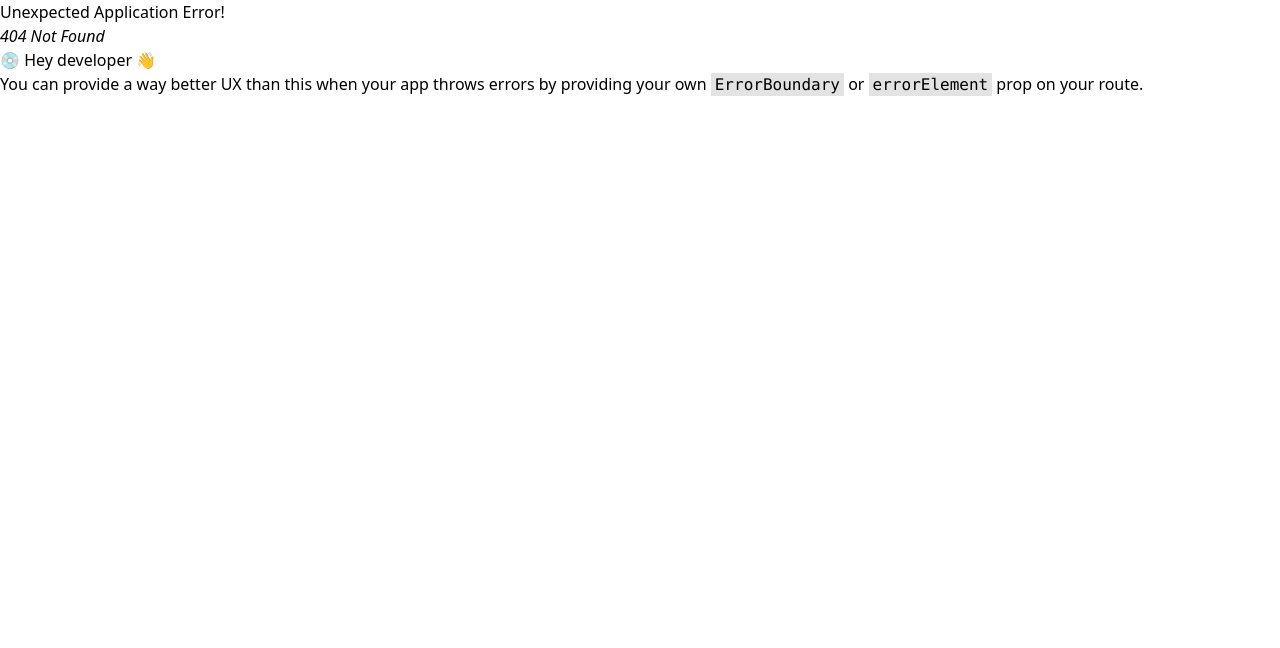
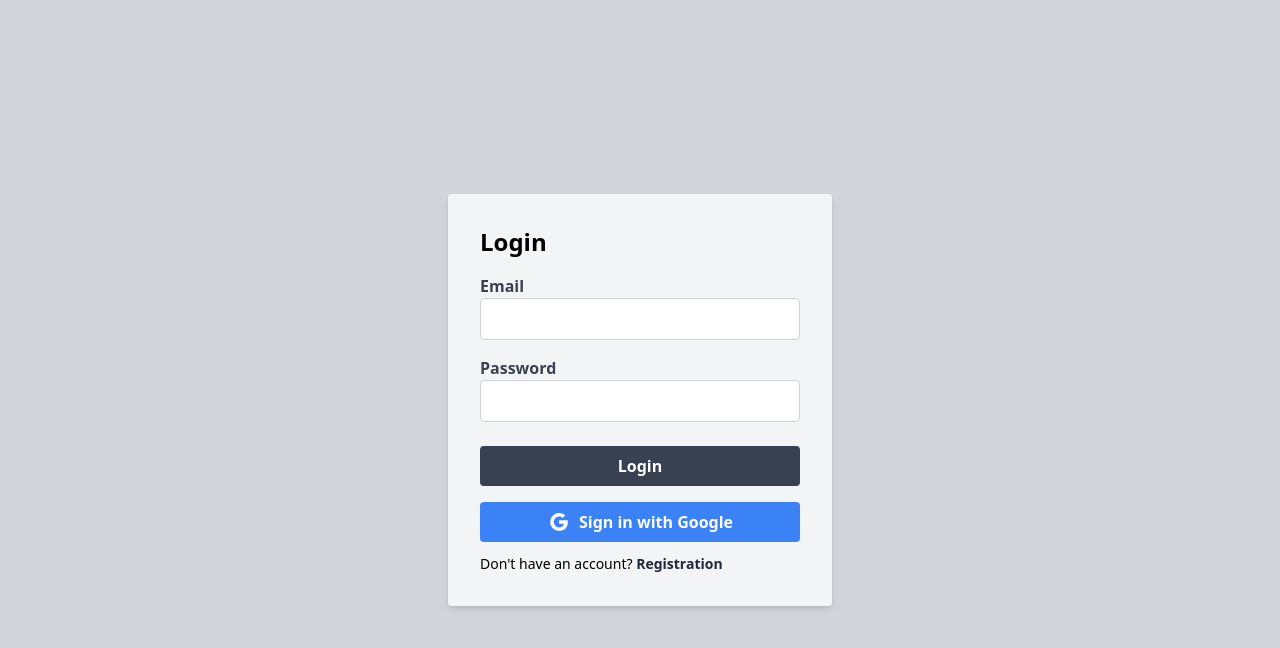
Before and after one commit to shafin90/text-client, a React (Vite) app: page /login in a window 1280 px wide. Before the commit this address had no page. Shown: the top 648 px of the page. Built offline with nearby package versions, Linux system fonts and the light colour scheme.

Commit message:
login page done

```diff
--- a/src/main.jsx
+++ b/src/main.jsx
@@ -9,6 +9,7 @@ import './index.css'
 import WelcomePage from './pages/WelcomePage/WelcomePage';
 import App from './pages/App/App';
 import RegistrationPage from './pages/RegistrationPage/RegistrationPage';
+import LoginPage from './pages/LoginPage/LoginPage';
 
 const router = createBrowserRouter([
   {
@@ -22,6 +23,10 @@ const router = createBrowserRouter([
   {
     path:'/registration',
     element:<RegistrationPage></RegistrationPage>
+  },
+  {
+    path:"/login",
+    element:<LoginPage></LoginPage>
   }
 ]);
 
--- /dev/null
+++ b/src/pages/LoginPage/LoginPage.jsx
@@ -0,0 +1,75 @@
+import { useState } from 'react';
+import {AiOutlineGoogle} from 'react-icons/ai';
+import { Link } from 'react-router-dom';
+
+const LoginPage = () => {
+    const [formData, setFormData] = useState({
+        email: '',
+        password: '',
+    });
+
+    const handleChange = (e) => {
+        const { name, value } = e.target;
+
+        setFormData({
+            ...formData,
+            [name]: value,
+        });
+    };
+
+    const handleSubmit = (e) => {
+        e.preventDefault();
+        // Handle login logic here, e.g., send data to the server
+    };
+
+    return (
+        <div className="bg-gray-300 min-h-screen flex items-center justify-center">
+            <div className="bg-gray-100 p-8 rounded shadow-md w-96">
+                <h2 className="text-2xl font-semibold mb-4">Login</h2>
+                <form onSubmit={handleSubmit}>
+                    <div className="mb-4">
+                        <label className="block text-gray-700 font-semibold">Email</label>
+                        <input
+                            type="email"
+                            name="email"
+                            value={formData.email}
+                            onChange={handleChange}
+                            className="w-full border border-gray-300 rounded px-3 py-2"
+                            required
+                        />
+                    </div>
+                    <div className="mb-4">
+                        <label className="block text-gray-700 font-semibold">Password</label>
+                        <input
+                            type="password"
+                            name="password"
+                            value={formData.password}
+                            onChange={handleChange}
+                            className="w-full border border-gray-300 rounded px-3 py-2"
+                            required
+                        />
+                    </div>
+                    <div className="mt-6">
+                        <button
+                            type="submit"
+                            className="w-full bg-gray-700 text-white font-semibold rounded py-2 hover:bg-gray-900 transition-all"
+                        >
+                            Login
+                        </button>
+                    </div>
+                </form>
+                <div className="mt-4">
+                    <button
+                        className="w-full bg-blue-500 text-white font-semibold rounded py-2 hover:bg-blue-600 transition-all flex justify-center items-center"
+                    >
+                        <AiOutlineGoogle className=' text-2xl me-2'></AiOutlineGoogle>
+                        Sign in with Google
+                    </button>
+                </div>
+                <p className=' mt-3 text-sm'>Don't have an account? <Link  className=' text-gray-800 font-bold' to='/registration'>Registration</Link></p>
+            </div>
+        </div>
+    );
+};
+
+export default LoginPage;
--- a/src/pages/RegistrationPage/RegistrationPage.jsx
+++ b/src/pages/RegistrationPage/RegistrationPage.jsx
@@ -1,4 +1,5 @@
 import { useState } from 'react';
+import { Link } from 'react-router-dom';
 
 const RegistrationPage = () => {
     const [formData, setFormData] = useState({
@@ -104,7 +105,9 @@ const RegistrationPage = () => {
                         </button>
                     </div>
                 </form>
+                <p className=' mt-3 text-sm'>Already have an account? <Link  className=' text-gray-800 font-bold' to='/registration'>Login</Link></p>
             </div>
+
         </div>
     );
 };
```
